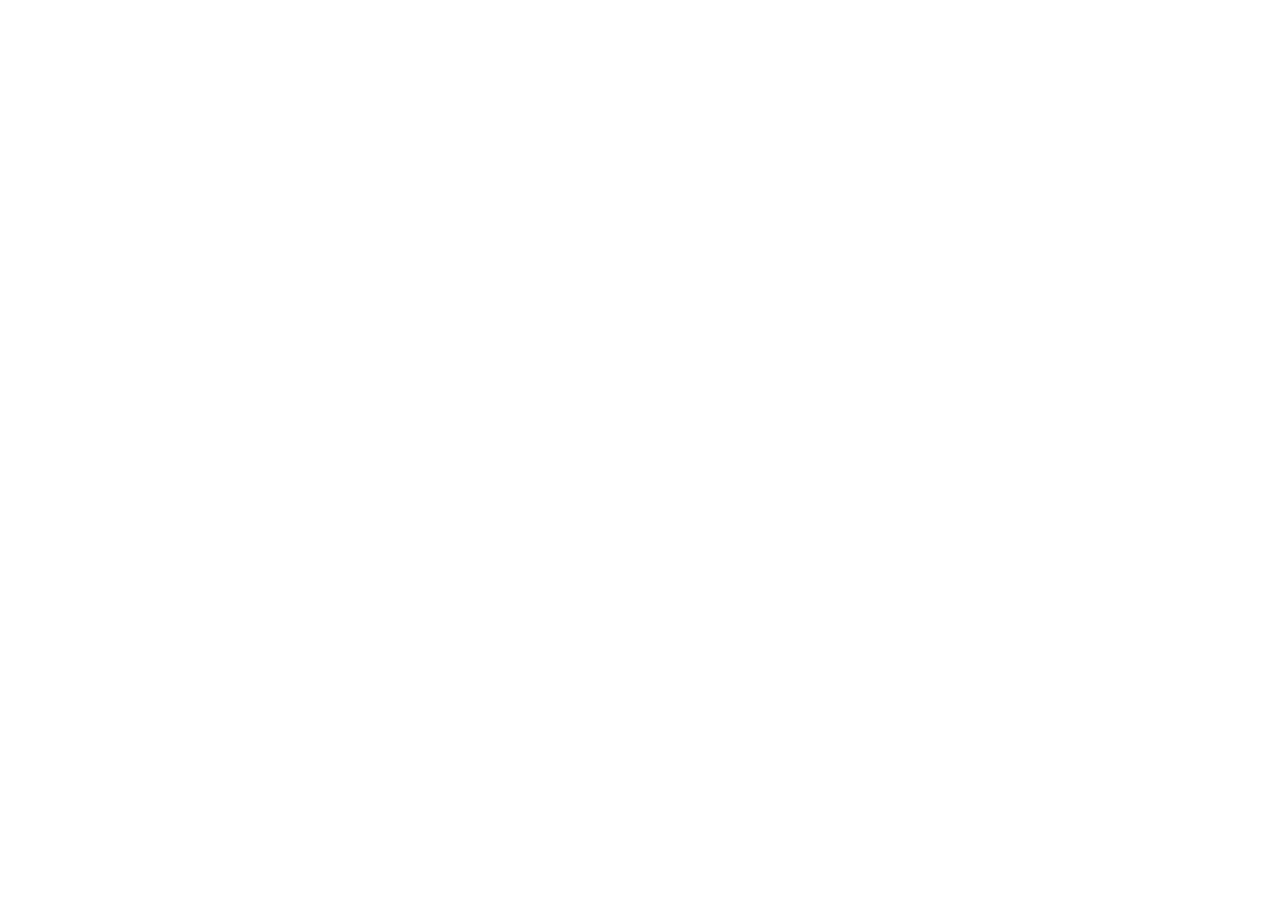
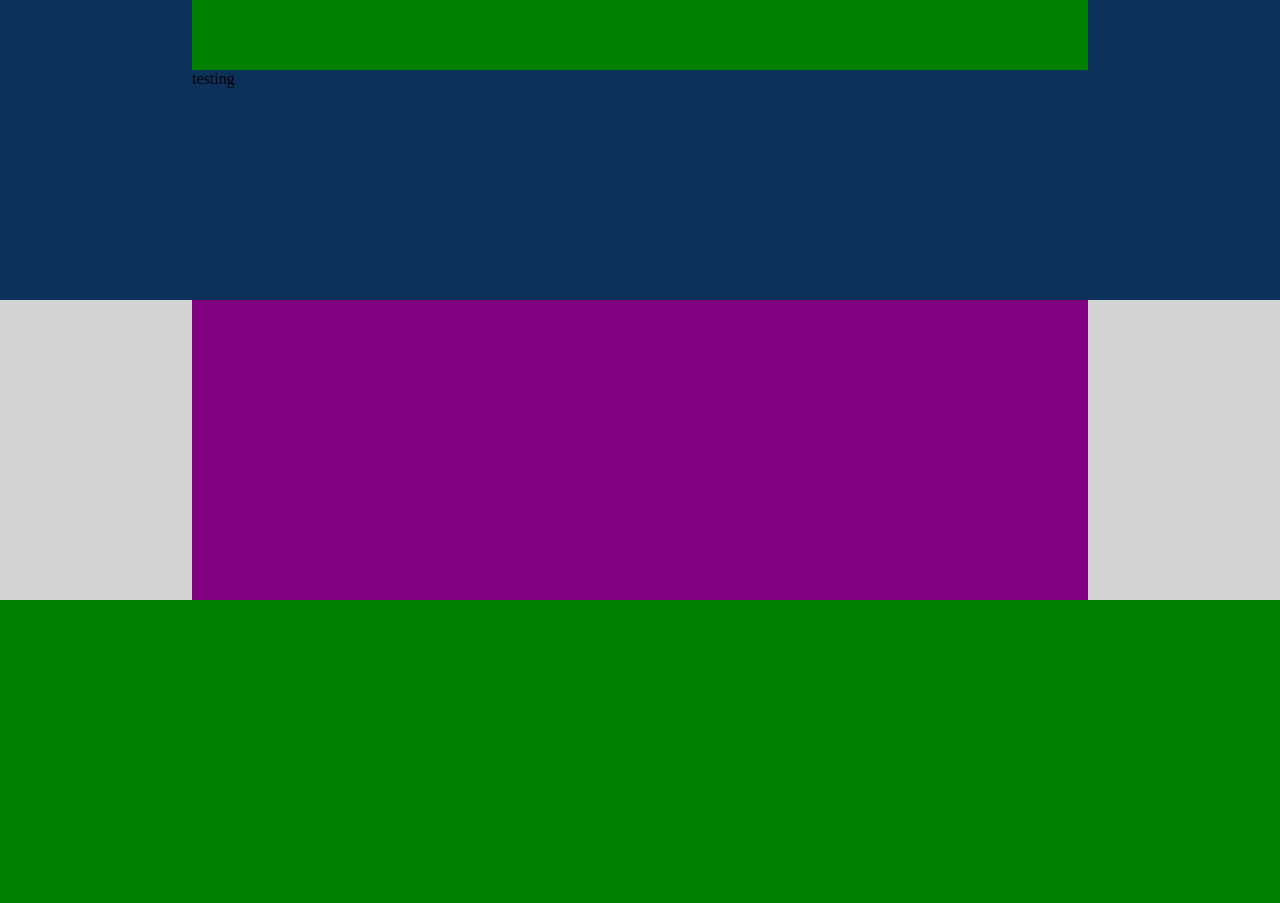
Before and after one commit to michael-hernandez0114/html-css-fluentify, a plain HTML site: page index.html in a window 1280 px wide. Before the commit the page ends 800 px from the top, so only its background shows below. Drawn offline with Linux system fonts and the light colour scheme.

Commit message:
Base structure for each scattola.

```diff
--- a/css/style.css
+++ b/css/style.css
@@ -9,3 +9,34 @@
     display: table;
     clear: both;
 }
+
+.container-top {
+    background-color: #0d325a;
+}
+
+.container-block {
+    width: 70%;
+    height: 300px;
+    max-width: 1200px;
+    margin: 0 auto;
+
+}
+
+header {
+    height: 70px;
+    background-color: green;
+}
+
+.container-middle {
+    background-color: lightgray;
+}
+
+.middle-content {
+    height: 300px;
+    background-color: purple;
+}
+
+.container-bottom {
+    background-color: green;
+    height: 400px;
+}
--- a/index.html
+++ b/index.html
@@ -6,6 +6,30 @@
         <link rel="stylesheet" href="css/style.css">
     </head>
     <body>
+        <div class="container-top">
+            <div class="container-block">
+                <header>
+
+                </header>
+                <section class="">
+                    testing
+                </section>
+            </div>
+        </div>
+        <div class="container-middle">
+            <div class="container-block">
+                <div class="middle-content">
+
+                </div>
+            </div>
+        </div>
+        <div class="container-bottom">
+            <div class="container-block">
+                <div class="bottom-content">
+
+                </div>
+            </div>
+        </div>
 
     </body>
 </html>
```
